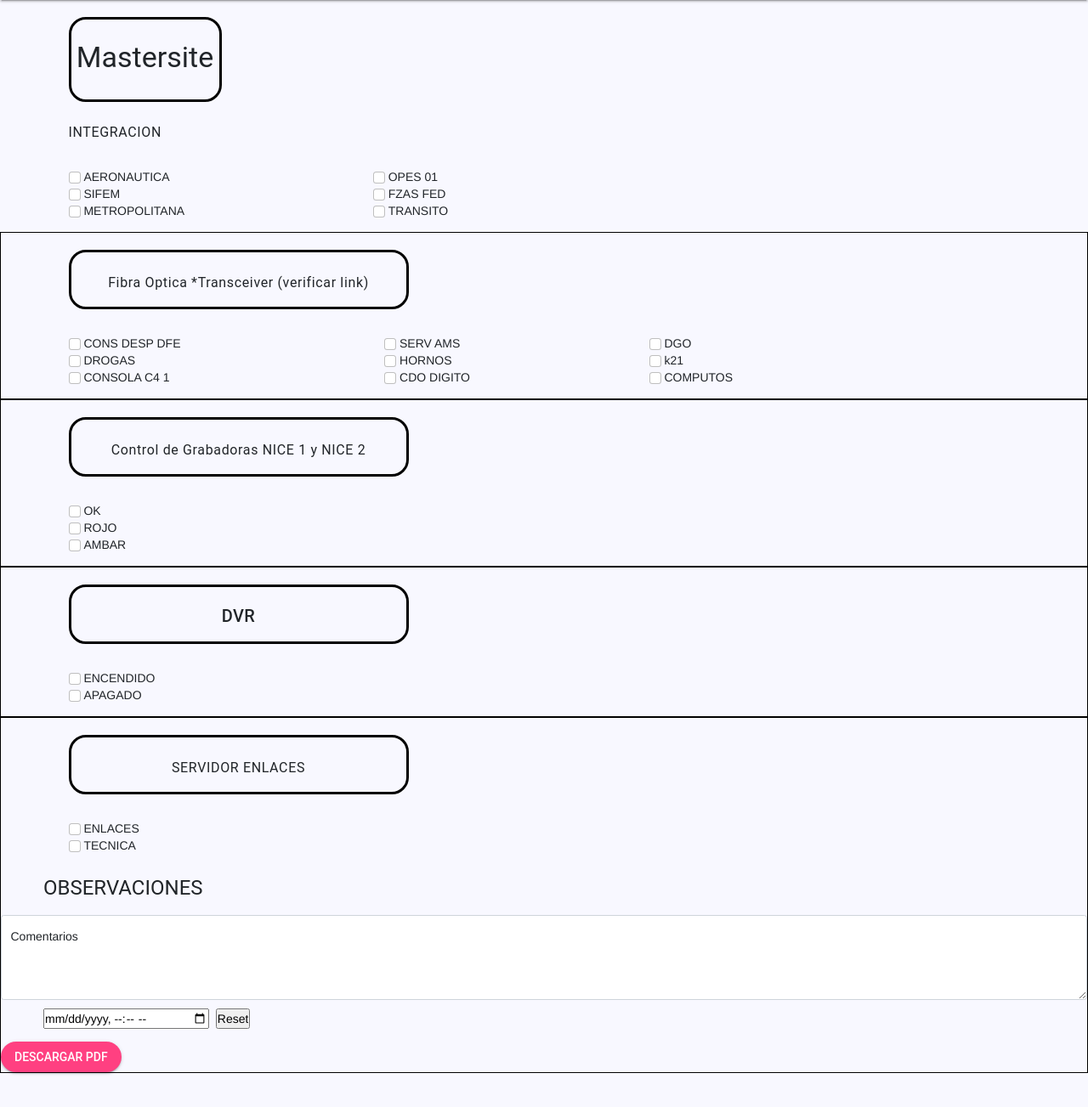
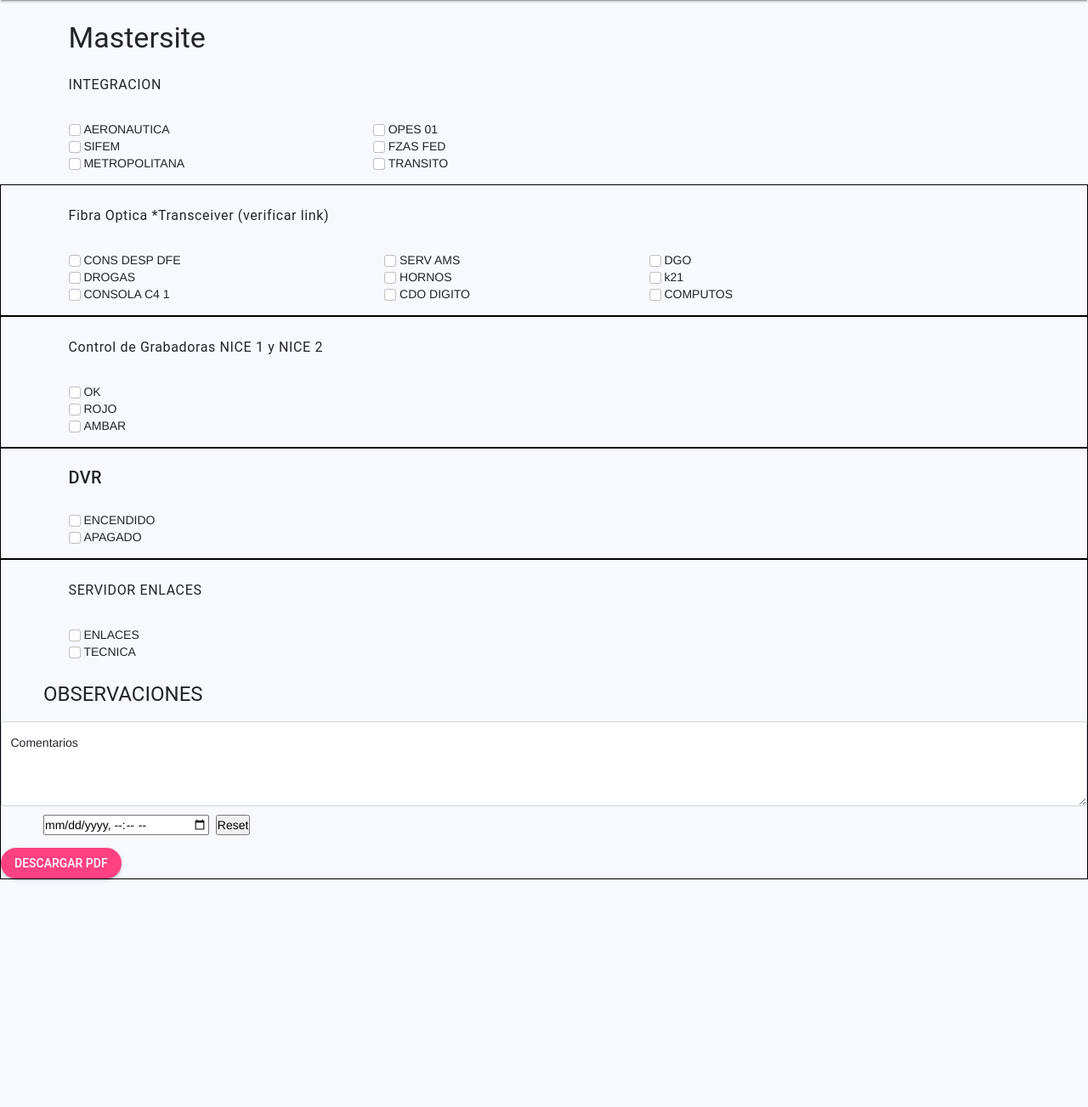
Before and after one commit to calitoozzy/control, a PHP site: page /trabajos/ in a window 1280 px wide, after a click on "MASTER SITE". Shown: the part 112-1415 px from the top of the page at 85% size. Run offline with PHP 8.4, Linux system fonts and the light colour scheme.

Commit message:
mastersite terminado

```diff
--- a/mastersite.html
+++ b/mastersite.html
@@ -67,7 +67,7 @@
 
 
         <div class="container" id="titulo">
-            <div class="master2">
+            <div class="master">
                 <h6>Fibra Optica *Transceiver (verificar link)</h6>
 
             </div>
@@ -154,7 +154,7 @@
 
 
         <div class="container" id="titulo">
-            <div class="master2">
+            <div class="master">
                 <h6>Control de Grabadoras NICE 1 y NICE 2</h6>
 
             </div>
@@ -187,7 +187,7 @@
         <div class="linea"></div>
 
         <div class="container" id="titulo">
-            <div class="master2">
+            <div class="master">
                 <h5>DVR</h5>
 
             </div>
@@ -216,7 +216,7 @@
         <div class="linea"></div>
 
         <div class="container" id="titulo">
-            <div class="master2">
+            <div class="master">
                 <h6>SERVIDOR ENLACES</h6>
 
             </div>
--- a/style.css
+++ b/style.css
@@ -21,26 +21,6 @@ body{
     margin-top: 30px;
 }
 
-.master{
-    text-align:center;
-    margin-top: 20px;
-    box-sizing: border-box 10px;
-    border-radius: 20px;
-    border:solid rgb(0, 0, 0);
-    width: 180px;
-    height: 100px;
-}
-
-
-.master2{
-    text-align: center;
-    margin-top: 20px;
-    box-sizing: border-box 10px;
-    border-radius: 20px;
-    border:solid rgb(0, 0, 0);
-    width: 400px;
-    height: 70px;
-}
 
 .linea{
 
```
